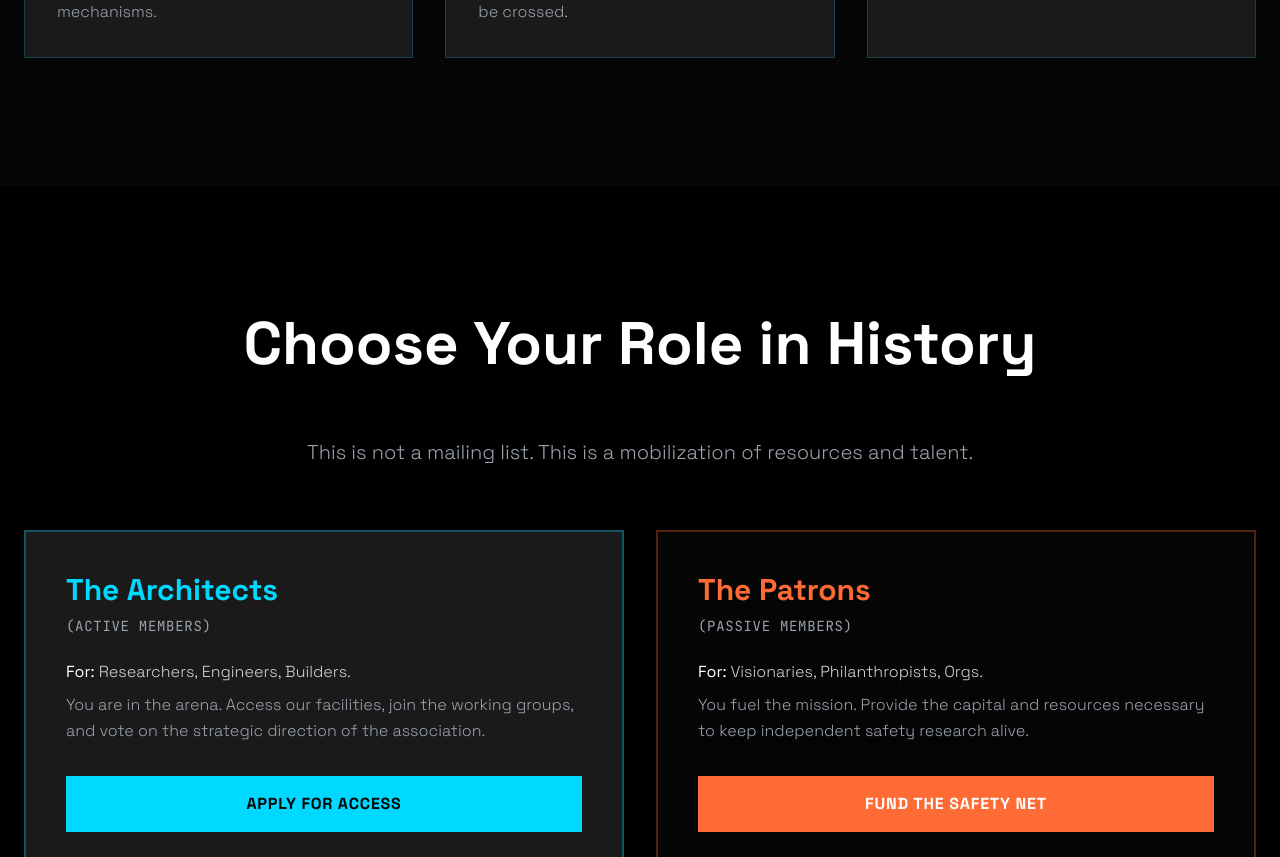
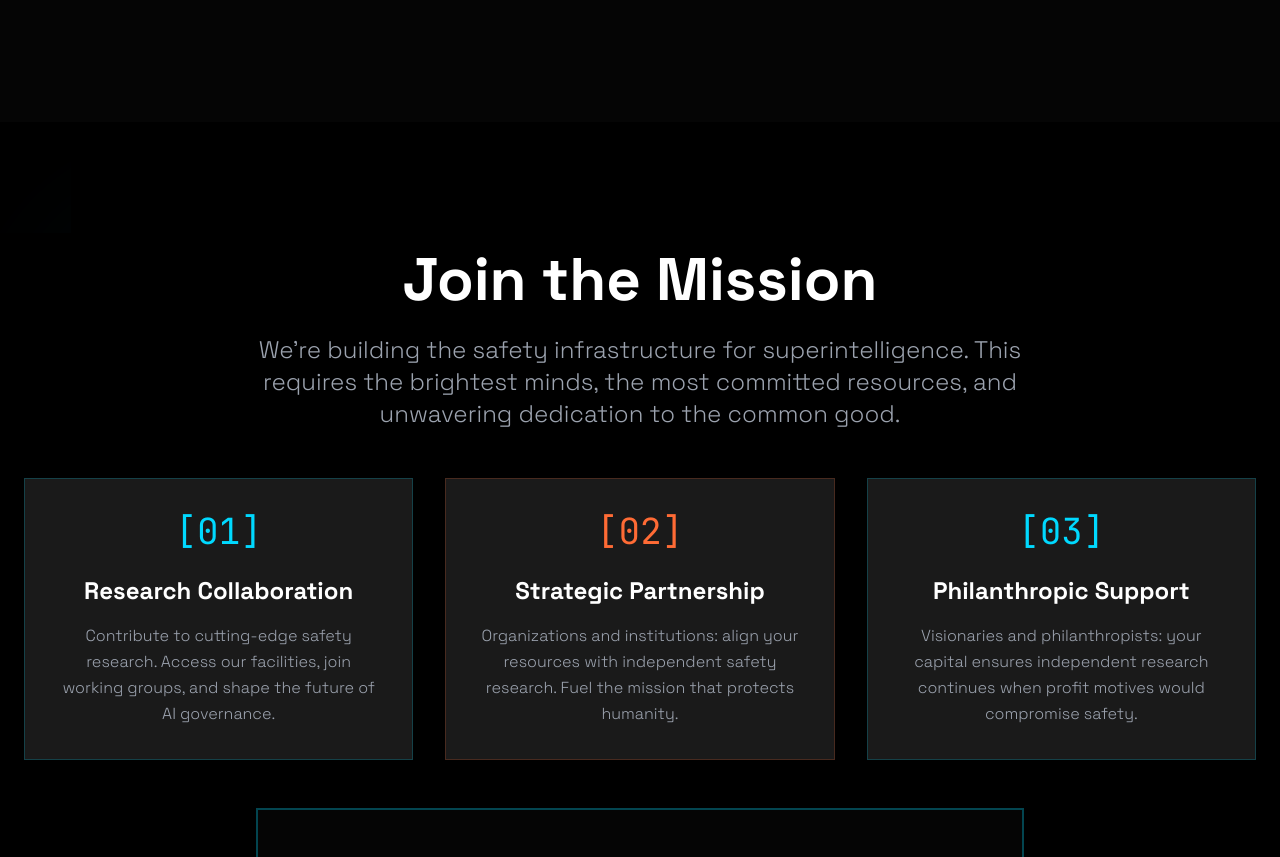
Before and after one commit to EuroSafeAI/eurosafeai.github.io, a React (Vite) app: page / in a window 1280 px wide. Shown: the part 1940-2797 px from the top of the page. Built offline with nearby package versions, Linux system fonts and the light colour scheme.

Commit message:
second iteration

```diff
--- a/src/App.jsx
+++ b/src/App.jsx
@@ -5,7 +5,6 @@ import Hero from './components/Hero'
 import Problem from './components/Problem'
 import Solution from './components/Solution'
 import Membership from './components/Membership'
-import Governance from './components/Governance'
 import Footer from './components/Footer'
 
 function App() {
@@ -18,7 +17,6 @@ function App() {
         <Problem />
         <Solution />
         <Membership />
-        <Governance />
       </main>
       <Footer />
     </div>
--- a/src/components/Governance.jsx
+++ /dev/null
@@ -1,37 +0,0 @@
-import React from 'react'
-
-function Governance() {
-  return (
-    <section className="relative py-32 px-6 bg-void">
-      <div className="max-w-5xl mx-auto">
-        <h2 className="font-mono text-3xl md:text-4xl font-bold text-electric-cyan mb-12 fade-in-up">
-          SYSTEM_TRANSPARENCY
-        </h2>
-
-        <div className="space-y-6 font-mono text-sm md:text-base text-gray-400 fade-in-up" style={{ animationDelay: '0.2s' }}>
-          <div className="border-l-2 border-electric-cyan/30 pl-6">
-            <span className="text-electric-cyan">LOCATION:</span>
-            <span className="text-white ml-2">Zürich, Switzerland (The Neutral Node)</span>
-          </div>
-
-          <div className="border-l-2 border-electric-cyan/30 pl-6">
-            <span className="text-electric-cyan">STRUCTURE:</span>
-            <span className="text-white ml-2">Democratic Verein. Decentralized oversight.</span>
-          </div>
-
-          <div className="border-l-2 border-electric-cyan/30 pl-6">
-            <span className="text-electric-cyan">FINANCIALS:</span>
-            <span className="text-white ml-2">100% Non-Profit. No dividends. All resources deployed for safety research.</span>
-          </div>
-
-          <div className="border-l-2 border-electric-cyan/30 pl-6">
-            <span className="text-electric-cyan">DATA:</span>
-            <span className="text-white ml-2">Zero-knowledge architecture where possible. Your privacy is absolute.</span>
-          </div>
-        </div>
-      </div>
-    </section>
-  )
-}
-
-export default Governance
--- a/src/components/Membership.jsx
+++ b/src/components/Membership.jsx
@@ -2,59 +2,89 @@ import React from 'react'
 
 function Membership() {
   return (
-    <section className="relative py-32 px-6 bg-black">
+    <section className="relative py-32 px-6 bg-black overflow-hidden">
       <div className="max-w-7xl mx-auto">
-        <h2 className="text-4xl md:text-6xl font-display font-extrabold text-center mb-16 fade-in-up">
-          Choose Your Role in History
-        </h2>
+        {/* Animated background elements */}
+        <div className="absolute inset-0 opacity-10">
+          <div className="absolute top-20 left-10 w-72 h-72 bg-electric-cyan rounded-full blur-3xl pulse-glow"></div>
+          <div className="absolute bottom-20 right-10 w-96 h-96 bg-signal-orange rounded-full blur-3xl pulse-glow" style={{ animationDelay: '1.5s' }}></div>
+        </div>
 
-        <p className="text-xl text-gray-400 text-center max-w-3xl mx-auto mb-16 font-light fade-in-up" style={{ animationDelay: '0.2s' }}>
-          This is not a mailing list. This is a mobilization of resources and talent.
-        </p>
+        <div className="relative z-10 text-center space-y-12">
+          <div className="fade-in-up">
+            <h2 className="text-4xl md:text-6xl font-display font-extrabold mb-6">
+              Join the Mission
+            </h2>
+            <p className="text-xl md:text-2xl text-gray-400 max-w-3xl mx-auto font-light leading-relaxed">
+              We're building the safety infrastructure for superintelligence.
+              This requires the brightest minds, the most committed resources,
+              and unwavering dedication to the common good.
+            </p>
+          </div>
 
-        <div className="grid md:grid-cols-2 gap-8">
-          {/* The Architects */}
-          <div className="bg-charcoal border-2 border-electric-cyan/30 p-10 hover:border-electric-cyan transition-all duration-300 fade-in-up">
-            <div className="mb-6">
-              <h3 className="text-3xl font-display font-bold text-electric-cyan mb-2">
-                The Architects
+          <div className="grid md:grid-cols-3 gap-8 mt-16">
+            {/* Card 1 */}
+            <div className="bg-charcoal border border-electric-cyan/20 p-8 hover:border-electric-cyan/50 transition-all duration-300 fade-in-up group">
+              <div className="text-electric-cyan mb-6 text-4xl font-mono">[01]</div>
+              <h3 className="text-2xl font-display font-bold mb-4 text-white">
+                Research Collaboration
               </h3>
-              <p className="text-gray-400 font-mono text-sm uppercase tracking-wider">
-                (Active Members)
+              <p className="text-gray-400 leading-relaxed font-light">
+                Contribute to cutting-edge safety research. Access our facilities,
+                join working groups, and shape the future of AI governance.
               </p>
             </div>
-            <p className="text-gray-300 mb-2 font-light">
-              <strong className="text-white">For:</strong> Researchers, Engineers, Builders.
-            </p>
-            <p className="text-gray-400 mb-8 leading-relaxed font-light">
-              You are in the arena. Access our facilities, join the working groups,
-              and vote on the strategic direction of the association.
-            </p>
-            <button className="w-full px-6 py-4 bg-electric-cyan text-void font-display font-bold uppercase tracking-wider hover:bg-electric-cyan/90 transition-all duration-300">
-              Apply for Access
-            </button>
+
+            {/* Card 2 */}
+            <div className="bg-charcoal border border-signal-orange/20 p-8 hover:border-signal-orange/50 transition-all duration-300 fade-in-up group" style={{ animationDelay: '0.1s' }}>
+              <div className="text-signal-orange mb-6 text-4xl font-mono">[02]</div>
+              <h3 className="text-2xl font-display font-bold mb-4 text-white">
+                Strategic Partnership
+              </h3>
+              <p className="text-gray-400 leading-relaxed font-light">
+                Organizations and institutions: align your resources with independent
+                safety research. Fuel the mission that protects humanity.
+              </p>
+            </div>
+
+            {/* Card 3 */}
+            <div className="bg-charcoal border border-electric-cyan/20 p-8 hover:border-electric-cyan/50 transition-all duration-300 fade-in-up group" style={{ animationDelay: '0.2s' }}>
+              <div className="text-electric-cyan mb-6 text-4xl font-mono">[03]</div>
+              <h3 className="text-2xl font-display font-bold mb-4 text-white">
+                Philanthropic Support
+              </h3>
+              <p className="text-gray-400 leading-relaxed font-light">
+                Visionaries and philanthropists: your capital ensures independent
+                research continues when profit motives would compromise safety.
+              </p>
+            </div>
           </div>
 
-          {/* The Patrons */}
-          <div className="bg-void border-2 border-signal-orange/30 p-10 hover:border-signal-orange transition-all duration-300 fade-in-up" style={{ animationDelay: '0.2s' }}>
-            <div className="mb-6">
-              <h3 className="text-3xl font-display font-bold text-signal-orange mb-2">
-                The Patrons
+          {/* CTA Section */}
+          <div className="mt-16 fade-in-up" style={{ animationDelay: '0.3s' }}>
+            <div className="bg-void border-2 border-electric-cyan/30 p-12 max-w-3xl mx-auto hover:border-electric-cyan transition-all duration-300">
+              <div className="font-mono text-sm text-electric-cyan mb-4">
+                [ INITIATE_CONTACT_PROTOCOL ]
+              </div>
+              <h3 className="text-3xl md:text-4xl font-display font-bold mb-6 text-white">
+                Ready to Engage?
               </h3>
-              <p className="text-gray-400 font-mono text-sm uppercase tracking-wider">
-                (Passive Members)
+              <p className="text-lg text-gray-400 mb-8 font-light leading-relaxed">
+                Whether you're a researcher, organization, or philanthropist,
+                we want to hear from you. Let's discuss how you can contribute
+                to humanity's safety infrastructure.
               </p>
+              <a
+                href="mailto:eurosafeai.zurich@gmail.com"
+                className="inline-block group relative px-10 py-5 bg-electric-cyan text-void font-display font-bold text-lg uppercase tracking-wider overflow-hidden transition-all duration-300 hover:scale-105"
+              >
+                <span className="relative z-10">Send Transmission</span>
+                <div className="absolute inset-0 bg-gradient-to-r from-electric-cyan to-cyan-400 opacity-0 group-hover:opacity-100 transition-opacity duration-300"></div>
+              </a>
+              <div className="mt-4 font-mono text-sm text-gray-500">
+                → eurosafeai.zurich@gmail.com
+              </div>
             </div>
-            <p className="text-gray-300 mb-2 font-light">
-              <strong className="text-white">For:</strong> Visionaries, Philanthropists, Orgs.
-            </p>
-            <p className="text-gray-400 mb-8 leading-relaxed font-light">
-              You fuel the mission. Provide the capital and resources necessary to keep
-              independent safety research alive.
-            </p>
-            <button className="w-full px-6 py-4 bg-signal-orange text-white font-display font-bold uppercase tracking-wider hover:bg-signal-orange/90 transition-all duration-300">
-              Fund the Safety Net
-            </button>
           </div>
         </div>
       </div>
--- a/src/components/Problem.jsx
+++ b/src/components/Problem.jsx
@@ -2,16 +2,16 @@ import React from 'react'
 
 function Problem() {
   return (
-    <section className="relative py-32 px-6 bg-black text-white">
+    <section id="problem-section" className="relative py-32 px-6 bg-black text-white">
       <div className="max-w-5xl mx-auto space-y-12">
         <h2 className="text-4xl md:text-6xl font-display font-extrabold text-center fade-in-up">
           The Alignment Gap
         </h2>
 
         <div className="space-y-8 text-xl md:text-2xl leading-relaxed font-light fade-in-up" style={{ animationDelay: '0.2s' }}>
-          <blockquote className="border-l-4 border-signal-orange pl-8 italic text-gray-300">
+          {/* <blockquote className="border-l-4 border-signal-orange pl-8 italic text-gray-300">
             "We are building gods. But we don't know how to pray to them."
-          </blockquote>
+          </blockquote> */}
 
           <div className="space-y-6 text-gray-400">
             <p>
```
Also changed, not shown: src/components/Footer.jsx (+29 -1 lines), src/components/Hero.jsx (+9 -7 lines).
